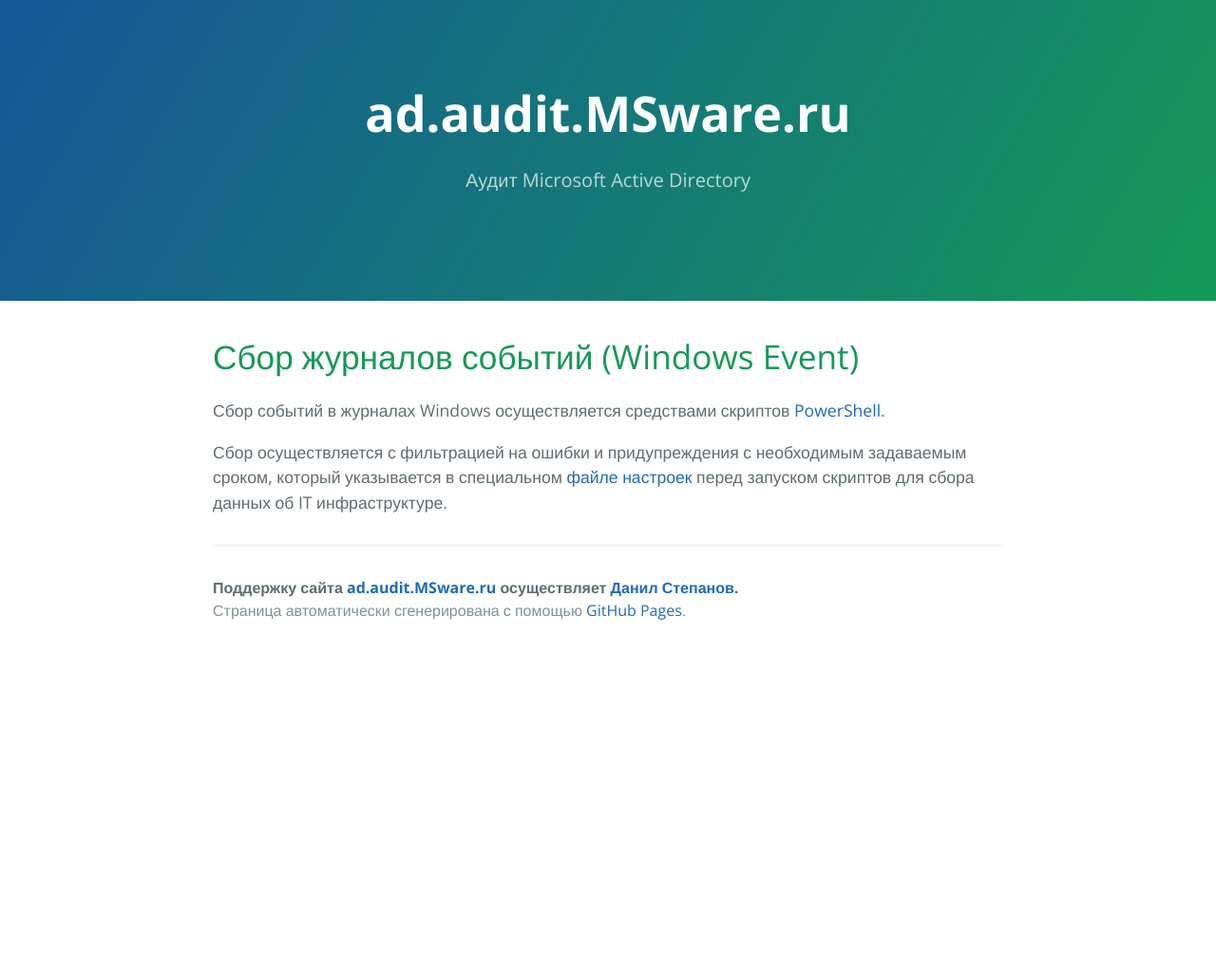
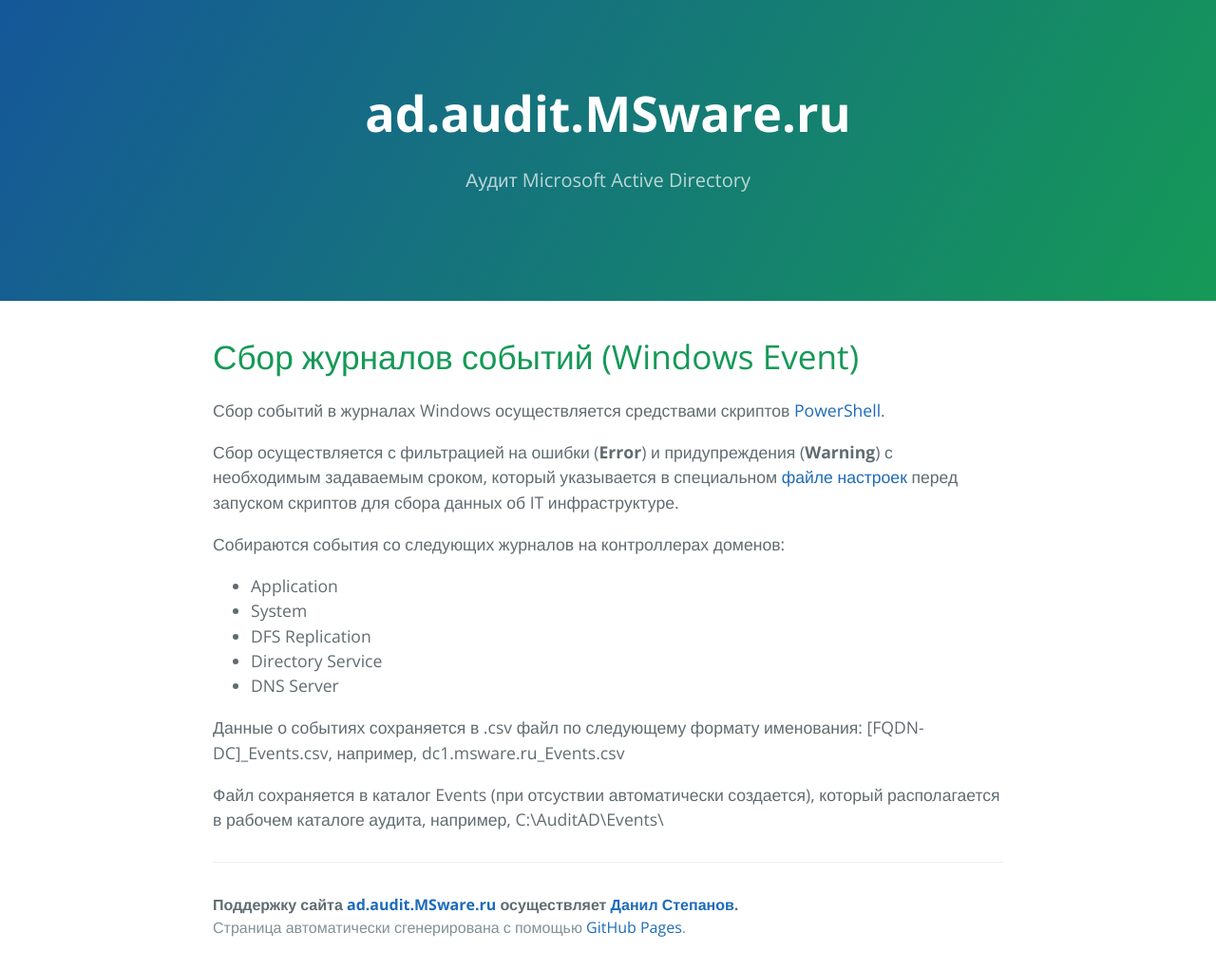
Before and after one commit to dasternd/ad-audit, a Jekyll site: the page built from WindowsEvent/index.md, in a window 1280 px wide. Shown: the whole page at 95% size. Built offline with Jekyll 4.4.1, drawn with Linux system fonts in a browser that asks for light colours; our own code applies the rules of GitHub Pages for plain Markdown files; before the commit the page ends 900 px from its top, so only the background shows below that.

Commit message:
Edit WindowsEvent

```diff
--- a/WindowsEvent/index.md
+++ b/WindowsEvent/index.md
@@ -2,4 +2,15 @@
 
 Сбор событий в журналах Windows осуществляется средствами скриптов [PowerShell](/PowerShell/).
 
-Сбор осуществляется с фильтрацией на ошибки и придупреждения с необходимым задаваемым сроком, который указывается в специальном [файле настроек](/Settings/) перед запуском скриптов для сбора данных об IT инфраструктуре.
+Сбор осуществляется с фильтрацией на ошибки (**Error**) и придупреждения (**Warning**) с необходимым задаваемым сроком, который указывается в специальном [файле настроек](/Settings/) перед запуском скриптов для сбора данных об IT инфраструктуре.
+
+Собираются события со следующих журналов на контроллерах доменов:
+- Application
+- System
+- DFS Replication
+- Directory Service
+- DNS Server
+
+Данные о событиях сохраняется в .csv файл по следующему формату именования: [FQDN-DC]_Events.csv, например, dc1.msware.ru_Events.csv
+
+Файл сохраняется в каталог Events (при отсуствии автоматически создается), который располагается в рабочем каталоге аудита, например, C:\AuditAD\Events\
```
